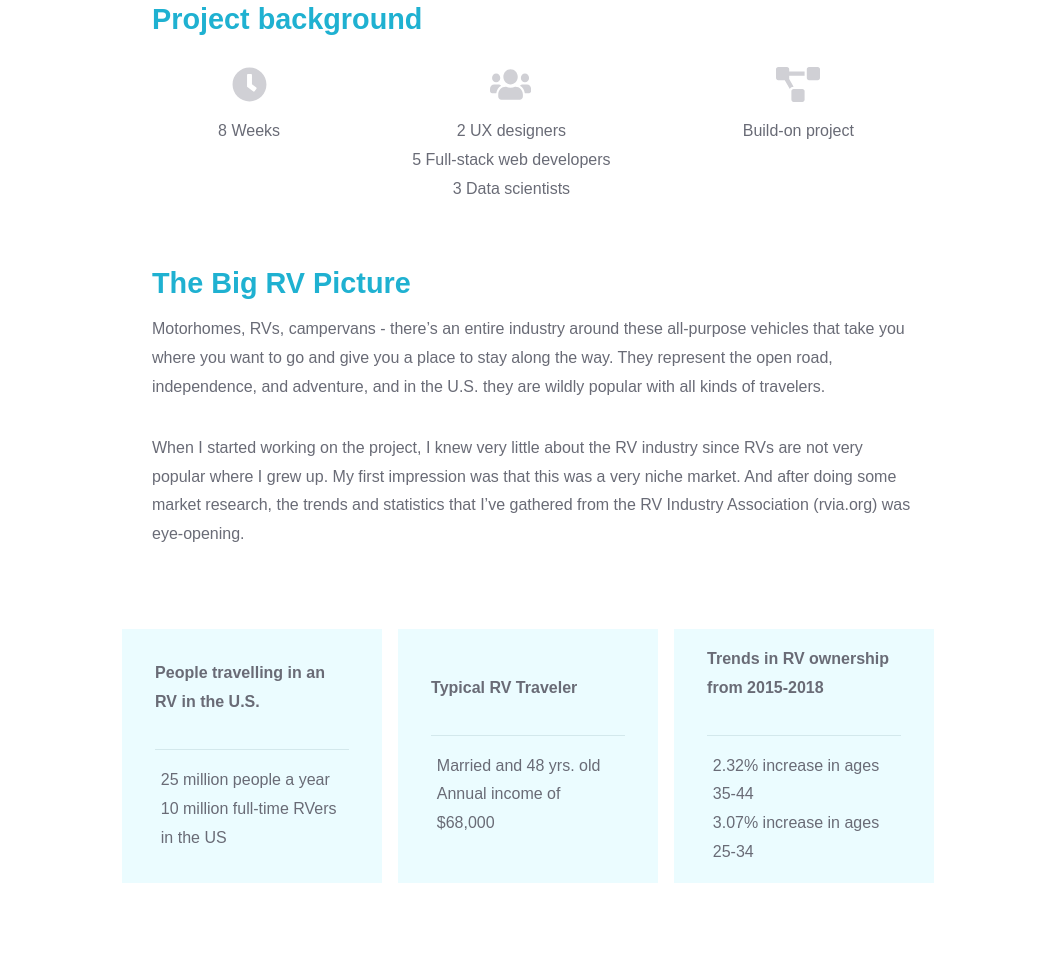
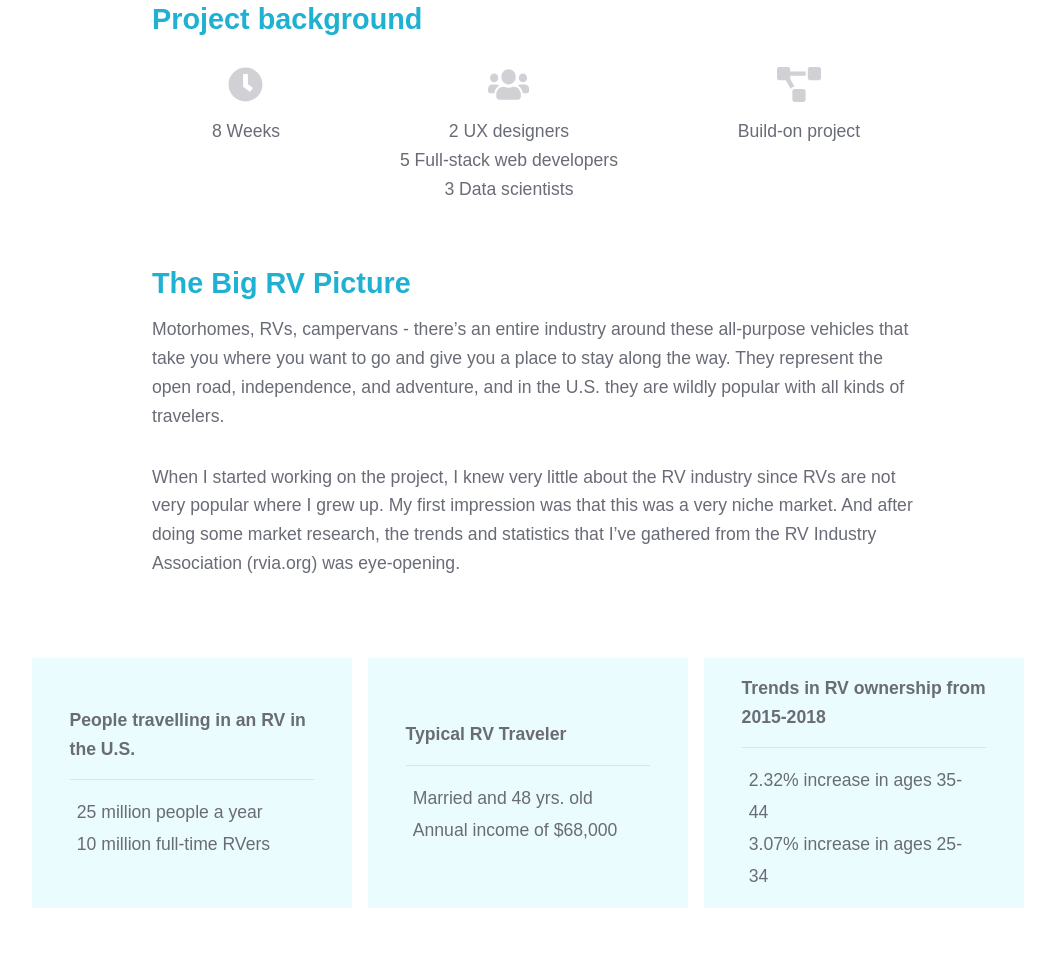
Before and after one commit to joanneberina/MyPortfolio, a plain HTML site: page rvway.html in a window 1280 px wide. Shown: the part 621-1581 px from the top of the page, without its empty margins (104-1159 px from the left). Drawn offline with nearby package versions, Linux system fonts and the light colour scheme; a web font is replaced by a local one.

Commit message:
fix card padding

```diff
--- a/less/rvway.less
+++ b/less/rvway.less
@@ -268,7 +268,7 @@ main {
     .card {
       display: flex;
       flex-direction: column;
-      width: 260px;
+      width: 320px;
       align-items: center;
       justify-content: center;
       padding: 1rem;
@@ -278,12 +278,17 @@ main {
         width: 85%;
         font-weight: 600;
         border-bottom: 1px solid #d3e8ec;
+        padding-bottom: 0;
+        p {
+          padding-bottom: 1rem;
+        }
       }
       .card-text {
         width: 80%;
         padding-top: 1rem;
         p {
           padding: 0;
+          line-height: 2rem;
         }
       }
     }
--- a/less/styles.less
+++ b/less/styles.less
@@ -43,6 +43,7 @@ body {
   }
 
   p {
+    font-size: 1.1rem;
     padding-bottom: 2rem;
     line-height: 1.8rem;
   }
--- a/rvway.html
+++ b/rvway.html
@@ -71,7 +71,7 @@
                 </div>
                 <div class="card-text">
                     <p>25 million people a year</p>
-                    <p>10 million full-time RVers in the US</p>
+                    <p>10 million full-time RVers</p>
                 </div>
             </div>
             <div class="card">
```
